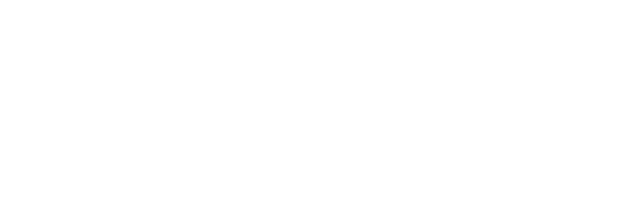
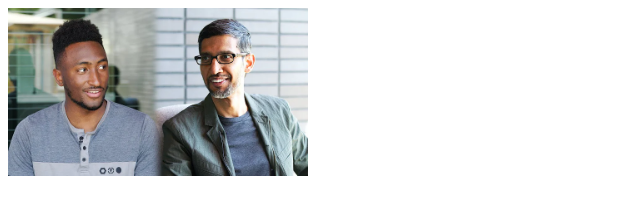
Before and after one commit to kalupx/HTML, a plain HTML site: page Projects/youtube-project/youtube.html in a window 1280 px wide. Shown: the whole page, without its empty margins (0-640 px from the left). Drawn offline with Linux system fonts and the light colour scheme.

Commit message:
inicializacao do projeto

```diff
--- /dev/null
+++ b/Projects/youtube-project/styles/styles_images.css
@@ -0,0 +1,3 @@
+.thumbnail{
+    width: 300px;
+}
--- a/Projects/youtube-project/youtube.html
+++ b/Projects/youtube-project/youtube.html
@@ -5,8 +5,10 @@
     <meta http-equiv="X-UA-Compatible" content="IE=edge">
     <meta name="viewport" content="width=device-width, initial-scale=1.0">
     <title>Youtube by @Kalupx</title>
+    <link rel="stylesheet" type="text/css" href="styles/styles_images.css">
 </head>
 <body>
+    <img class="thumbnail" src="images/thumbnail-1.webp">
 
 </body>
 </html>
```
